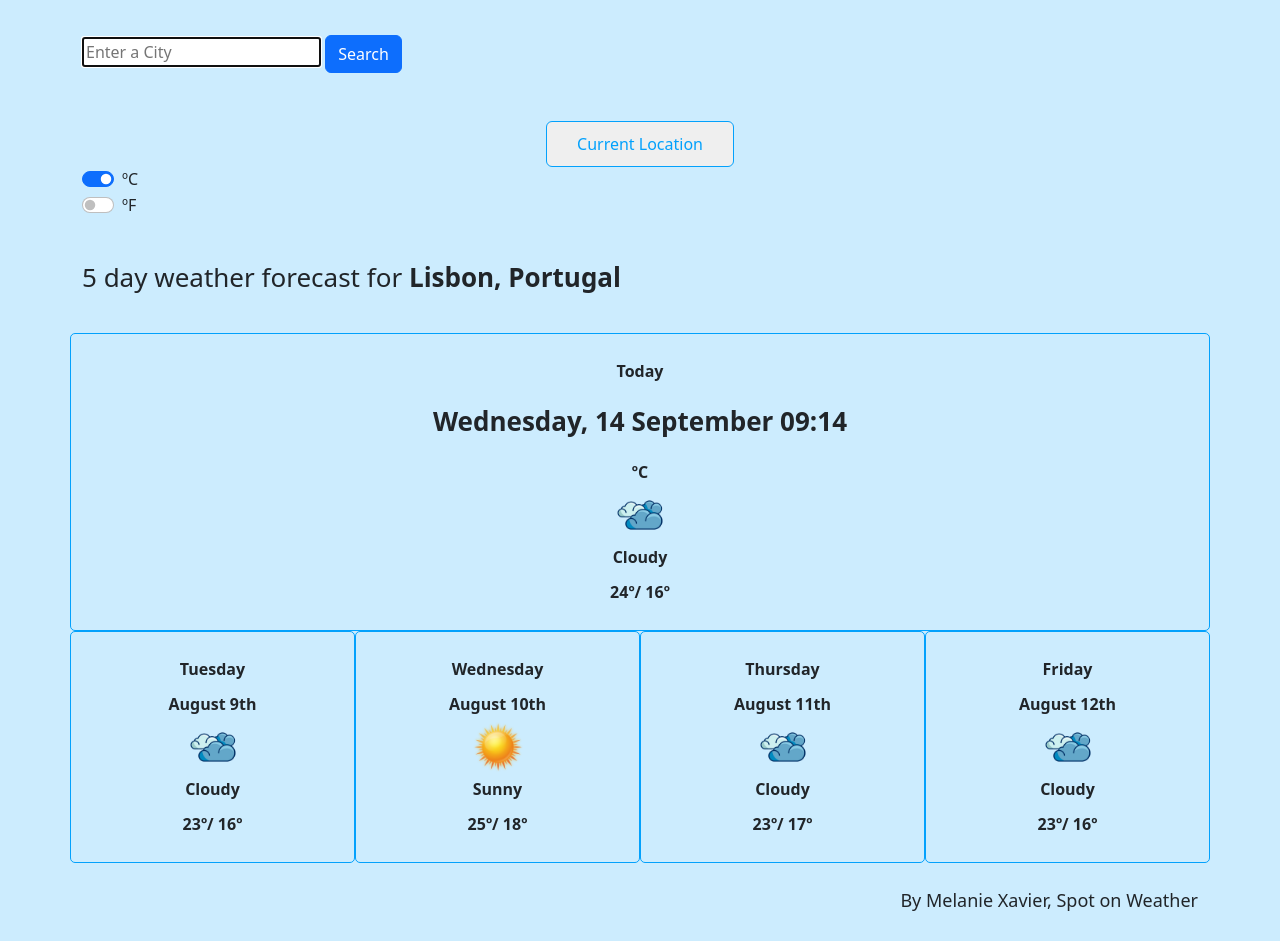
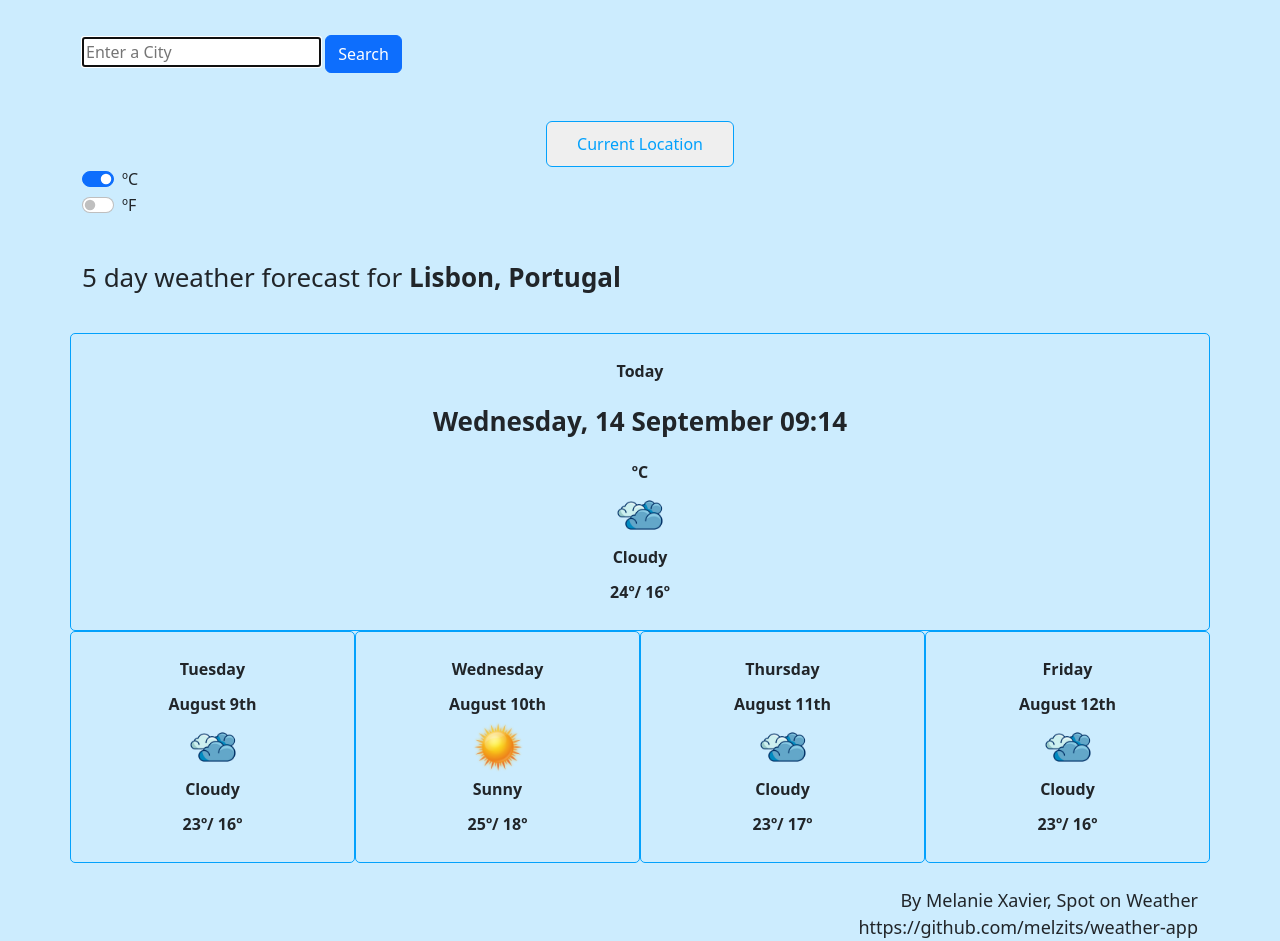
Before and after one commit to melzits/weather-app, a website built with Parcel: page index.html in a window 1280 px wide. Shown: the part 93-1034 px from the top of the page. Before the commit the page ends 1007 px from the top, so only its background shows below. Built offline with nearby package versions, Linux system fonts and the light colour scheme; no server answers.

Commit message:
Add link to github repository

```diff
--- a/index.html
+++ b/index.html
@@ -101,7 +101,9 @@
                     </div>
                   </div>
                   <br />
-                  <footer> By Melanie Xavier, Spot on Weather </footer>
+                  <footer> By Melanie Xavier, Spot on Weather
+                  <br />
+                  https://github.com/melzits/weather-app </footer>
                 </div>
               </div>
     <script src="src/index.js"></script>
```
